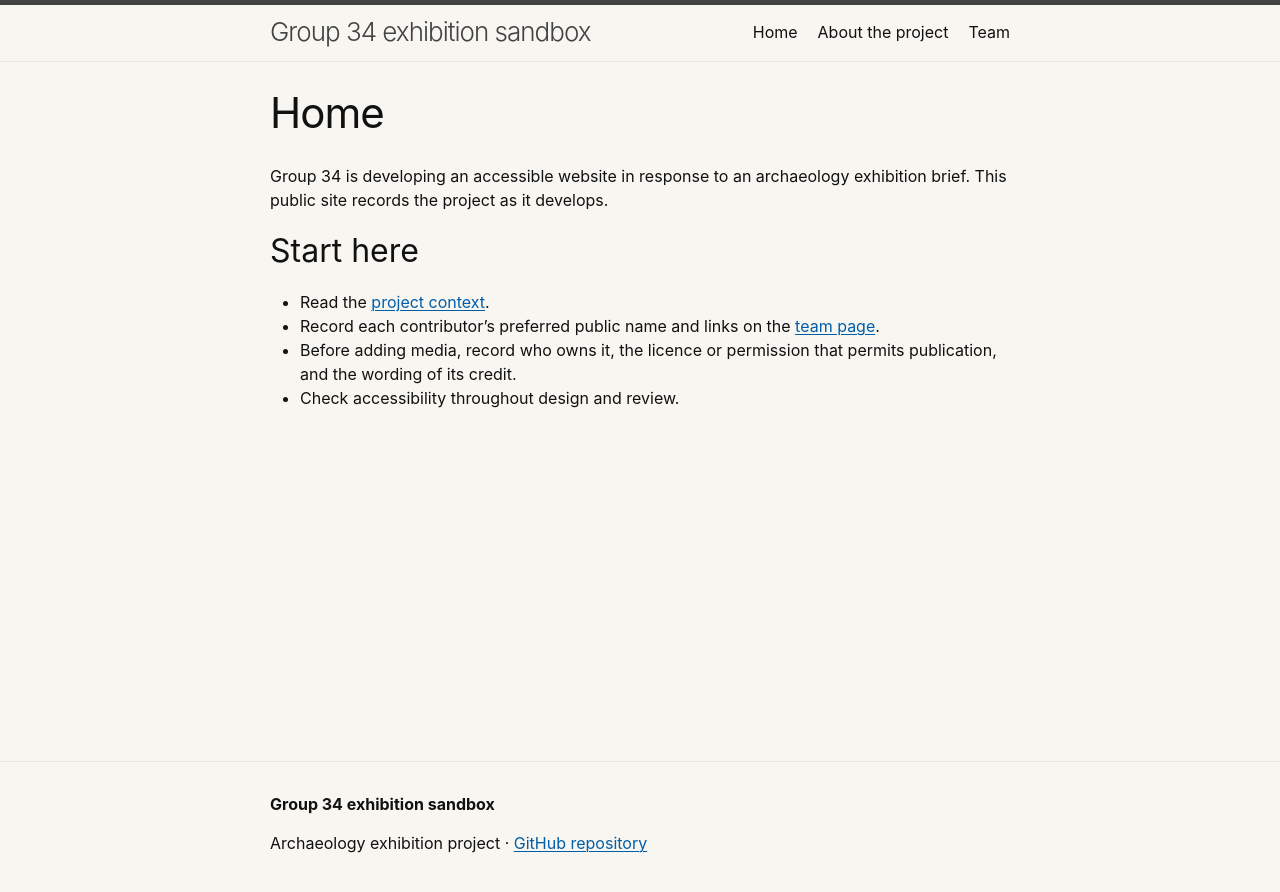
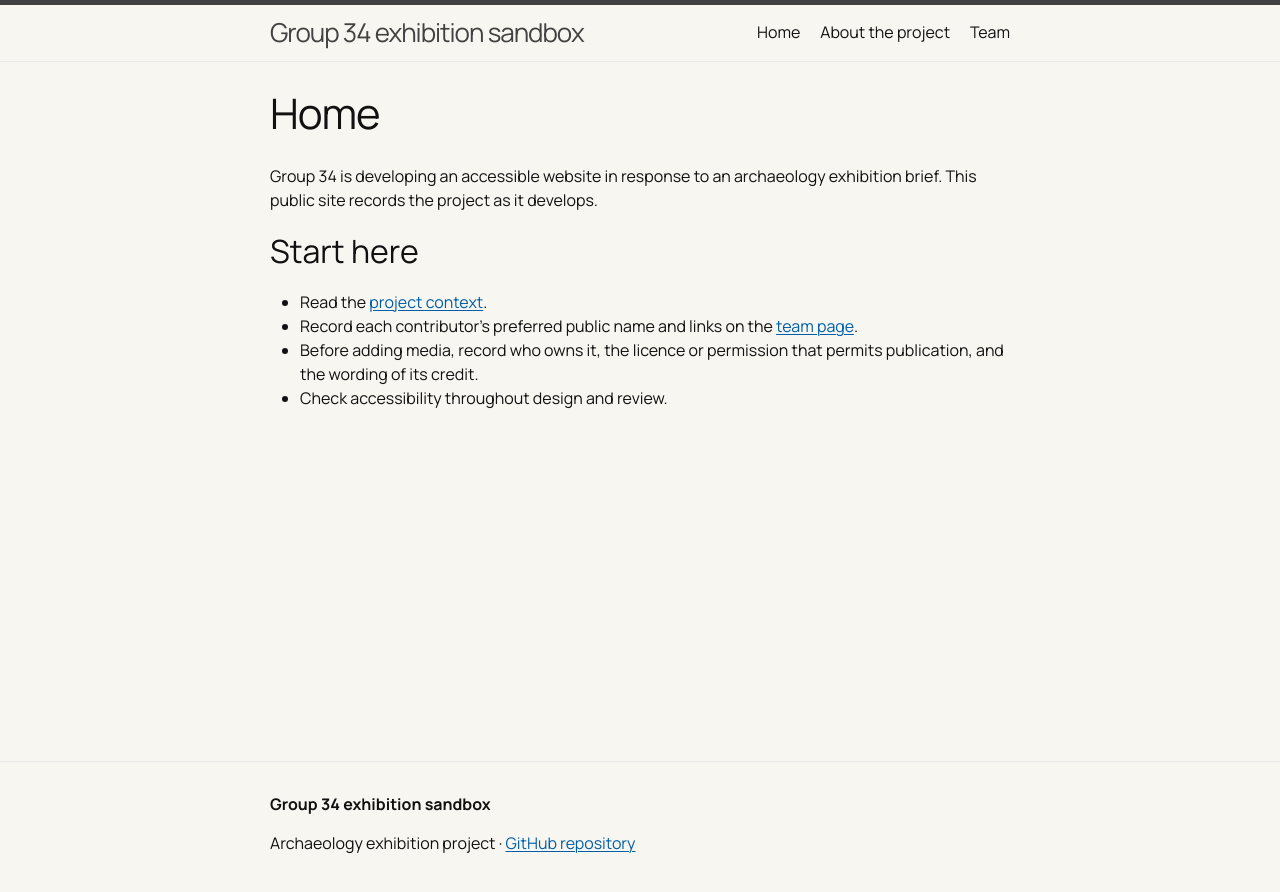
Before and after one commit to HannahVogelArchaeology/group34, a Jekyll site: the page built from index.md, in a window 1280 px wide. Shown: the top 892 px of the page. Built offline with Jekyll 4.4.1, drawn with Linux system fonts in a browser that asks for light colours.

Commit message:
Font 'Manrope'

```diff
--- a/_includes/head.html
+++ b/_includes/head.html
@@ -9,4 +9,7 @@
   {%- if jekyll.environment == 'production' and site.google_analytics -%}
     {%- include google-analytics.html -%}
   {%- endif -%}
+  <link rel="preconnect" href="https://fonts.googleapis.com">
+  <link rel="preconnect" href="https://fonts.gstatic.com" crossorigin>
+  <link href="https://fonts.googleapis.com/css2?family=Manrope:wght@400;500;600;700&display=swap" rel="stylesheet">
 </head>
--- a/_sass/minima.scss
+++ b/_sass/minima.scss
@@ -2,7 +2,7 @@
 
 // Define defaults for each variable.
 
-$base-font-family: -apple-system, BlinkMacSystemFont, "Segoe UI", Roboto, Helvetica, Arial, sans-serif, "Apple Color Emoji", "Segoe UI Emoji", "Segoe UI Symbol" !default;
+$base-font-family: "Manrope", -apple-system, BlinkMacSystemFont, "Segoe UI", Roboto, Helvetica, Arial, sans-serif, "Apple Color Emoji", "Segoe UI Emoji", "Segoe UI Symbol" !default;
 $base-font-size:   16px !default;
 $base-font-weight: 400 !default;
 $small-font-size:  $base-font-size * 0.875 !default;
```
